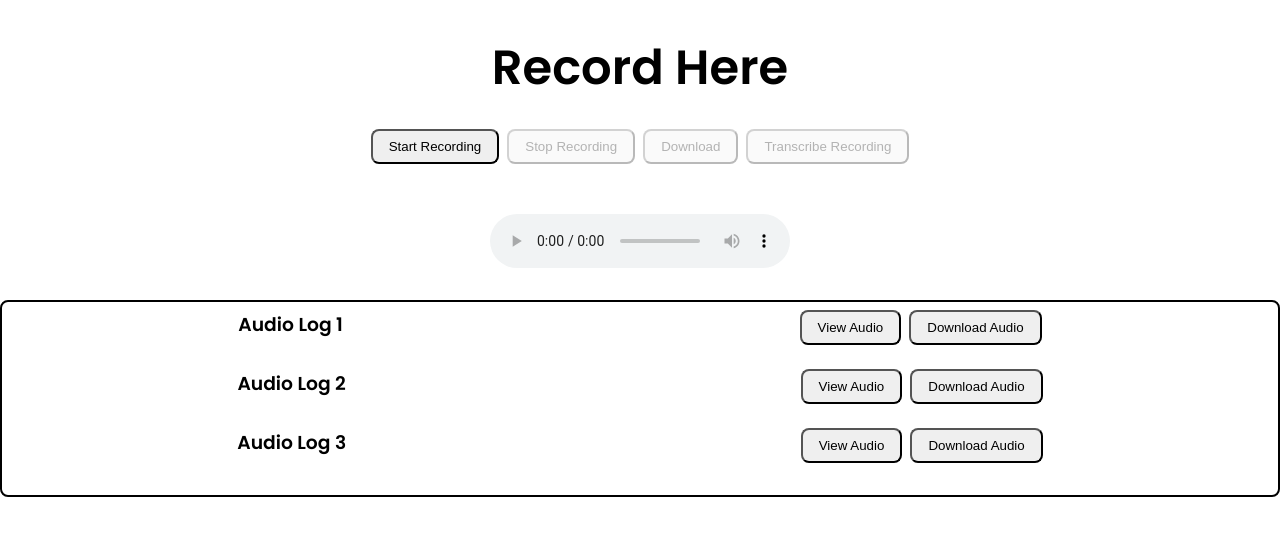
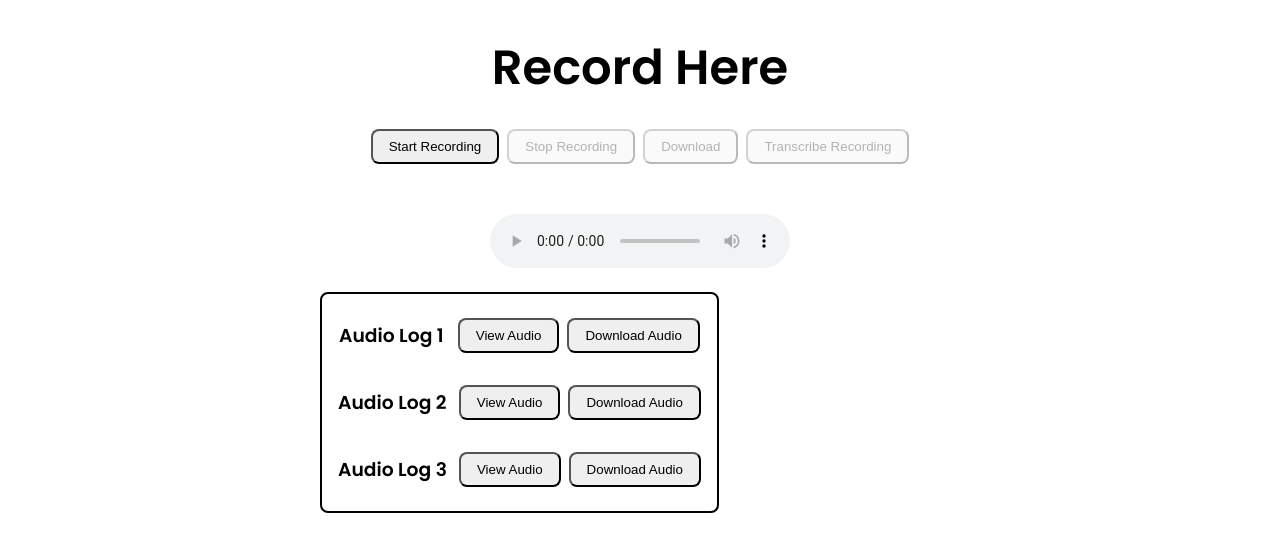
Before and after one commit to Sean2309/Automatic-ToDoList-Generator, a Flask app: page / in a window 1280 px wide. Shown: the top 552 px of the page. Run offline with Flask 3, Linux system fonts and the light colour scheme.

Commit message:
fix: Audio Logs display container wraps around contents instead of page

```diff
--- a/static/style.css
+++ b/static/style.css
@@ -67,12 +67,17 @@ DISPLAY AUDIO SECTION
 ################################
 */
 
+.audio-display-section {
+    align-items: center;
+}
+
 .audio-display-container {
     margin-top: 2rem;
     padding: 0.5rem;
     border: 0.15rem solid black;
     border-radius: 0.5rem;
-    /* width: fit-content; */
+    width: fit-content;
+    margin: 1.5rem 25%;
 }
 
 .audio-record-container {
@@ -80,5 +85,7 @@ DISPLAY AUDIO SECTION
     flex-direction: row;
     flex-wrap: wrap;
     justify-content: space-around;
-    padding-bottom: 1.5rem;
+    align-items: center;
+    padding: 1rem 0.5rem;
+    gap: 0.75rem;
 }
```
